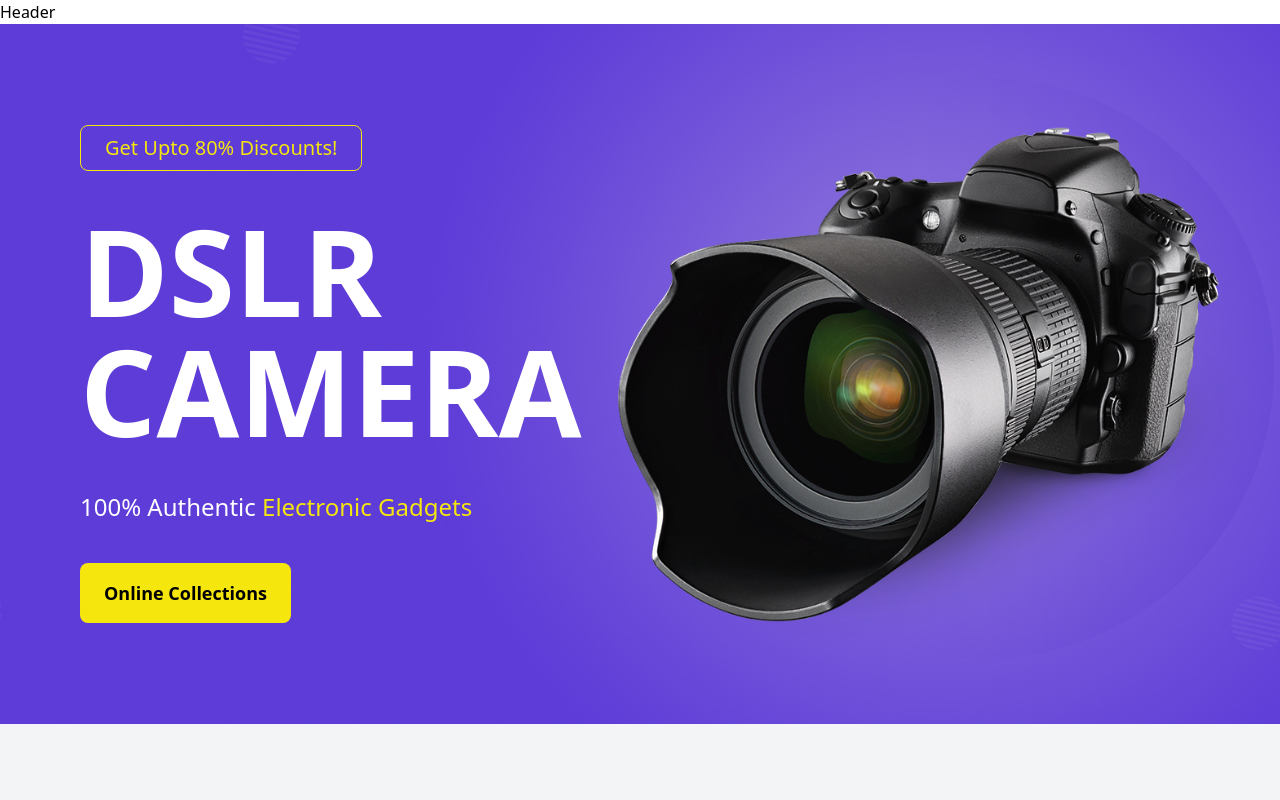
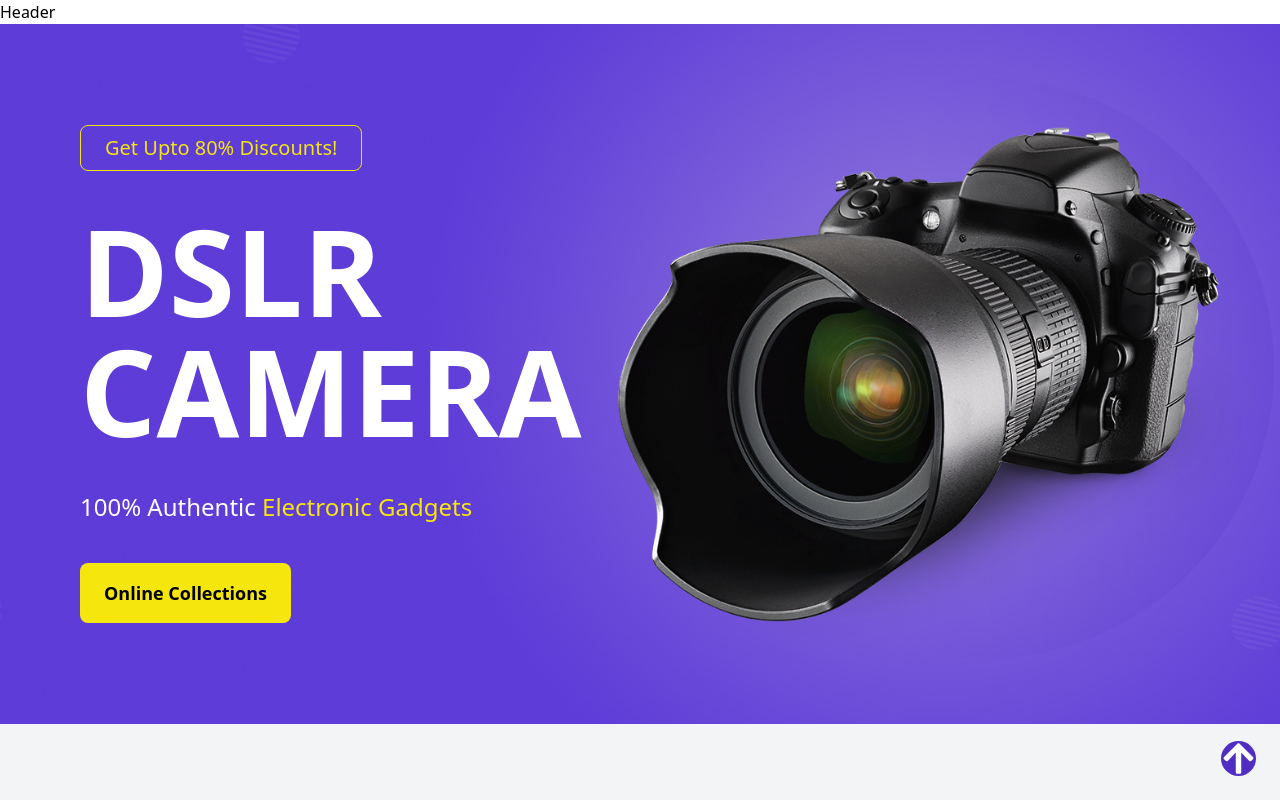
Before and after one commit to Alamin11/ReactJS, a React (Vite) app in the folder electra-shop/: page / in a window 1280 px wide. Shown: the top 800 px of the page. Built offline with nearby package versions, Linux system fonts and the light colour scheme.

Commit message:
footer completed and added

```diff
--- a/electra-shop/src/sections/Footer.jsx
+++ b/electra-shop/src/sections/Footer.jsx
@@ -211,12 +211,33 @@ const Footer = () => {
               Subscribe Newsletter
             </h1>
             <div>
-              <input type="email" />
+              <input
+                type="email"
+                placeholder="Enter valid email"
+                className="lg:w-auto w-full capitalize px-6 py-3 rounded-l-lg"
+              />
+              <button className="bg-themePurple w-full lg:w-auto text-white hover:bg-themeYellow hover:text-black px-6 py-3 rounded-r-lg font-semibold uppercase">
+                Submit
+              </button>
             </div>
+          </div>
+          <div className="lg:w-[20%] w-full ">
+            <p className="text-gray-500 lg:text-end text-center">
+              2024 Powerd by Prowesd IT
+            </p>
           </div>
         </div>
       </div>
       {/* 3rd box ends here */}
+      {/* scroll to top bottom */}
+      <div
+        id="icon-box"
+        className="bg-themePurple text-white p- rounded-full hover:bg-themeYellow hover:text-black cursor-pointer fixed lg:bottom-6 right-6 bottom-6"
+      >
+        <Link to="hero" spy={true} offset={-100} smooth={true}>
+          <FaArrowUp className="w-[35px] h-[35px]" />
+        </Link>
+      </div>
     </div>
   );
 };
```
Also changed, not shown: 1 other file (tests, documents, lock files or other folders).
